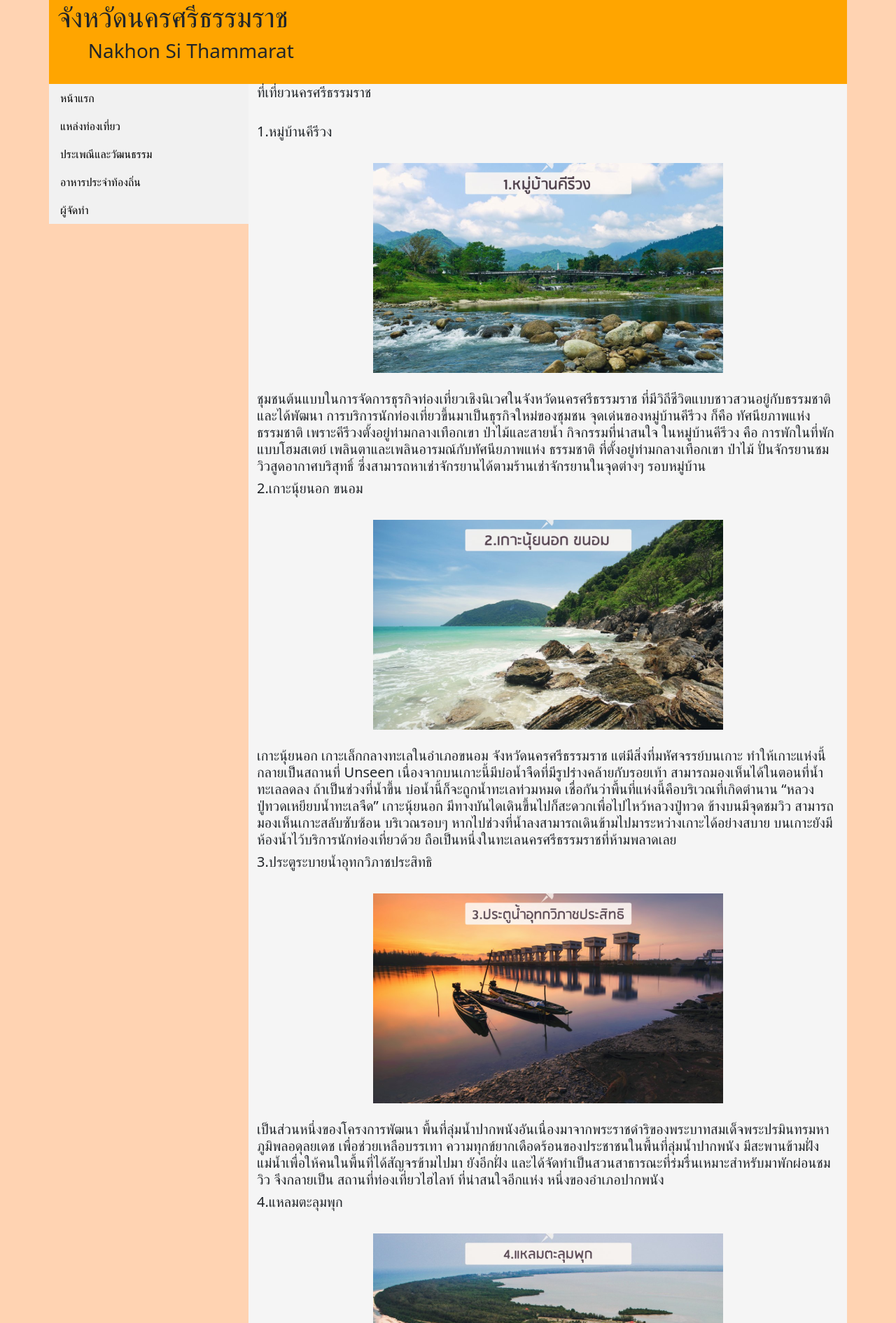
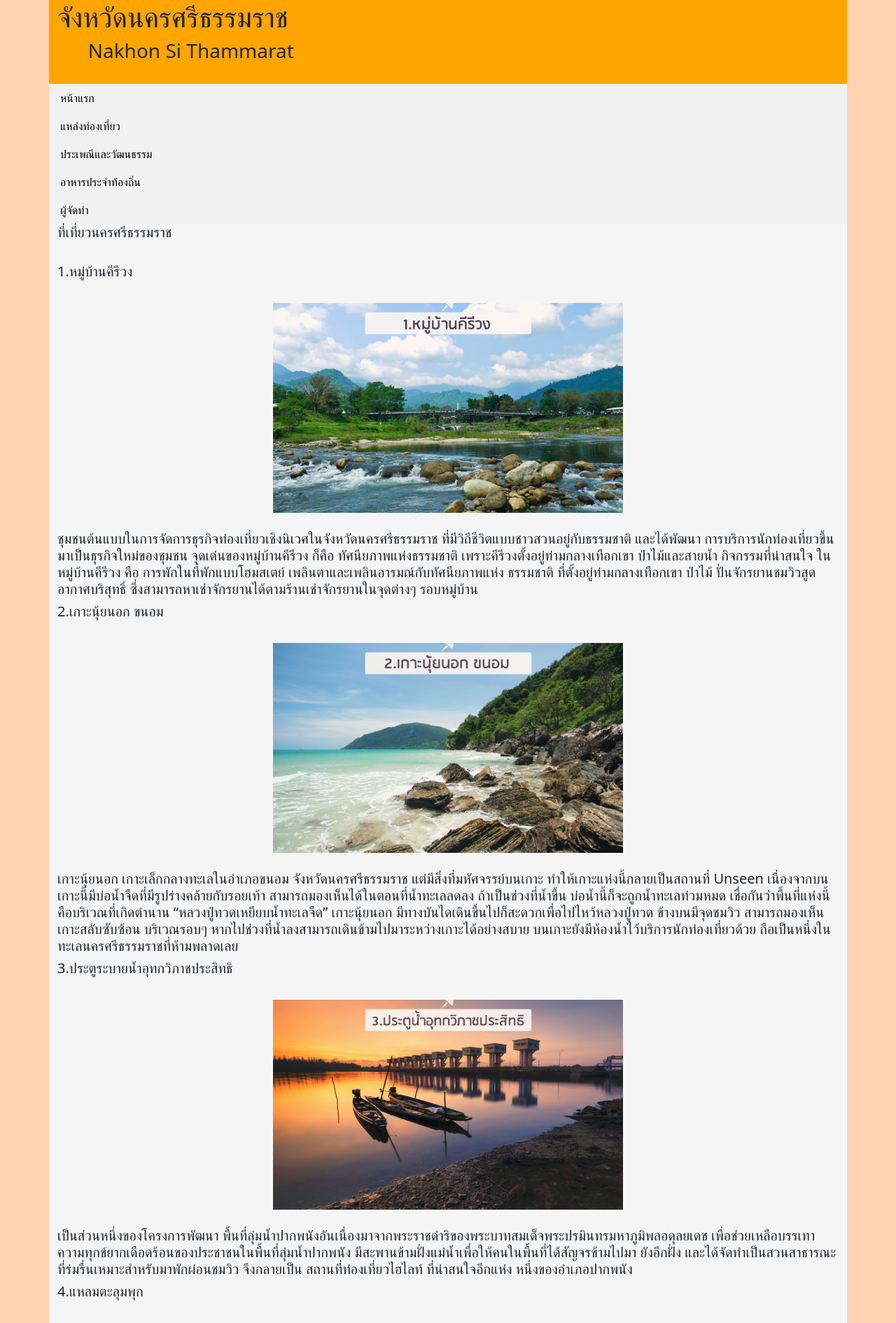
Before and after one commit to waiwaix43/Nakhon-Si-Thammarat-Project, a PHP site: the page made by page=1.php in a window 1280 px wide. Shown: the top 1891 px of the page at 70% size. Run offline with PHP 8.4, Linux system fonts and the light colour scheme.

Commit message:
Update page=1.php

```diff
--- a/page=1.php
+++ b/page=1.php
@@ -11,15 +11,18 @@
     <style>
       #header{
         height: 120px;
+        width: 100%;
         background-color: #FFA500;
       }
       #sidebar{
-        height: 0px;
+        height: 100%;
+        width: 100%;
         background-color: #f1f1f1;
         padding: 0px;
       }
       #content{
         height:100%;
+        width: 100%;
         background-color: #F5F5F5;
       }
 
```
